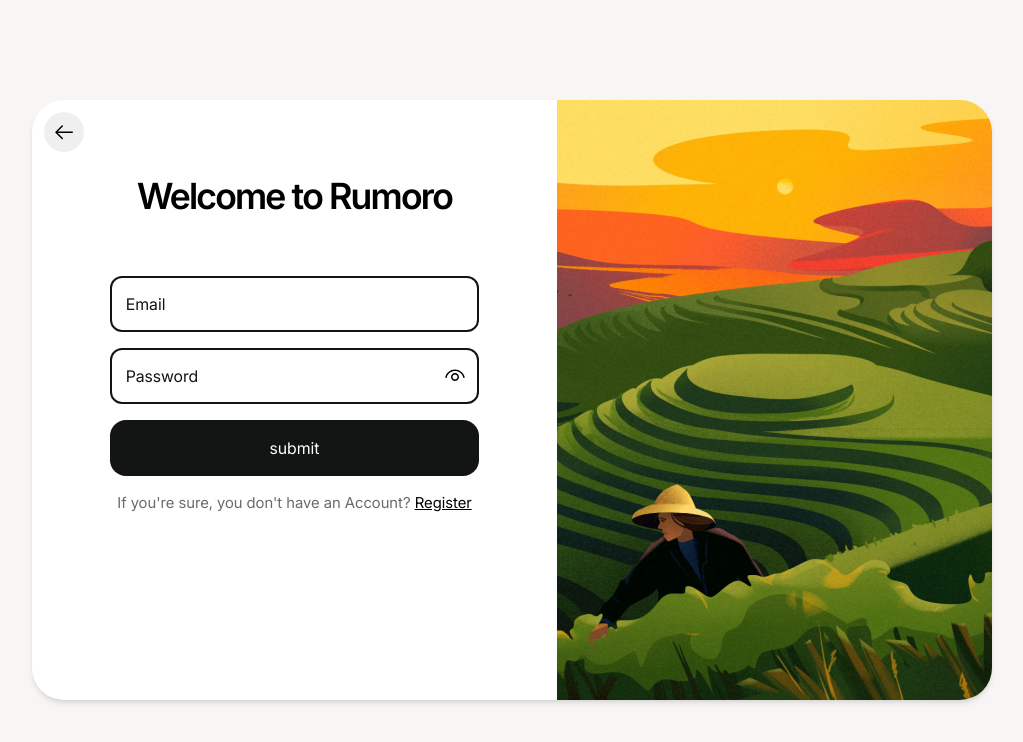
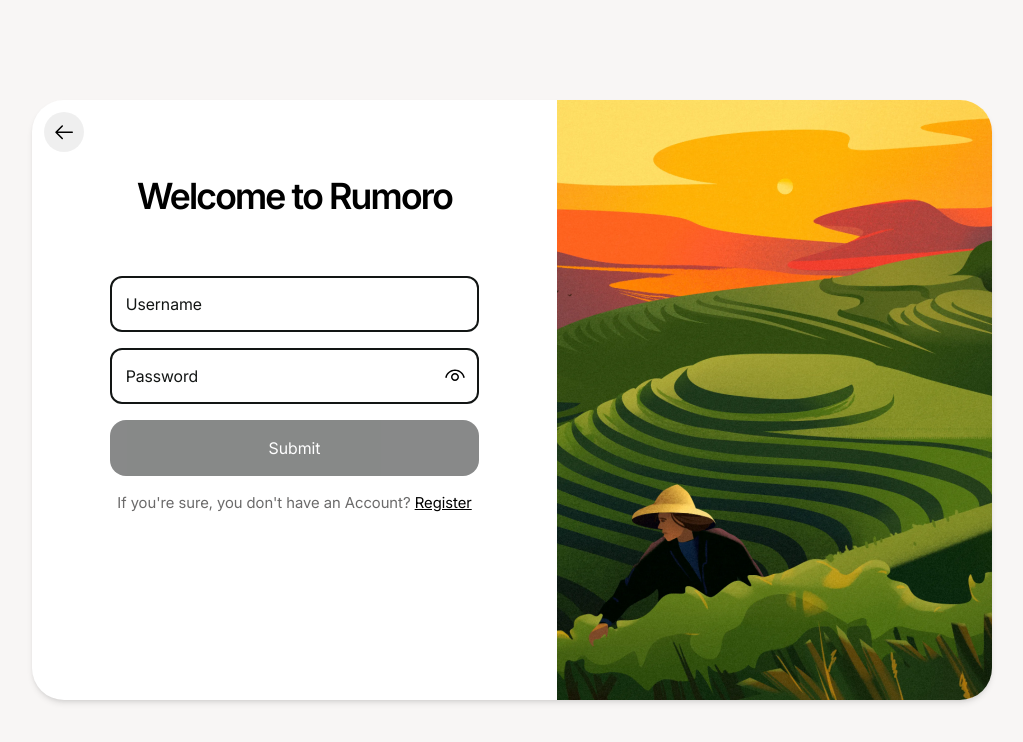
Before and after one commit to thinakaranmanokaran/Testimonials, a React (Vite) app in the folder client/: page /register in a window 1280 px wide. Both pictures are taken after a click on the element "SignIn". Shown: the top 742 px of the page, without its empty margins (128-1151 px from the left). Built offline with nearby package versions, Linux system fonts and the light colour scheme; no server answers.

Commit message:
Logic sas

```diff
--- a/client/src/components/global/Button.jsx
+++ b/client/src/components/global/Button.jsx
@@ -1,12 +1,43 @@
-import React from 'react'
+import React, { useState } from 'react';
 
-const Button = ({ text="submit", className, onClick }) => {
+const Button = ({
+    text = "Submit",
+    className,
+    onClick,
+    loading = false,
+    inputValue = "",
+    validate = false,
+    minLength = 6,
+}) => {
+    const [isLoading, setIsLoading] = useState(false);
+    const isInvalid = validate && inputValue.trim().length < minLength;
+    const isDisabled = !inputValue.trim() || isInvalid || loading;
+
+    const handleClick = () => {
+        if (isDisabled || loading || isLoading) return;
+
+        setIsLoading(true);
+        setTimeout(() => {
+            setIsLoading(false);
+            if (onClick) onClick();
+        }, 5000);
+    };
+
     return (
-        <button className={`bg-bgdark text-white w-full h-14 cursor-pointer  rounded-2xl  flex justify-center items-center  ${className}`} onClick={onClick} >
-            <span>{text}</span>
-            {/* <span className='w-6 h-6 border-[#ffffff60] border-t-white border-[3px] animate-spin  rounded-full ' ></span> */}
+        <button
+            className={`bg-bgdark text-white h-14 rounded-2xl w-full flex justify-center items-center gap-2
+                ${isDisabled ? "cursor-not-allowed opacity-50" : "cursor-pointer"}
+                ${className}`}
+            onClick={isDisabled ? null : onClick}
+            disabled={isDisabled}
+        >
+            {loading ? (
+                <span className='w-6 h-6 border-[#ffffff60] border-t-white border-[3px] animate-spin rounded-full'></span>
+            ) : (
+                <span>{text}</span>
+            )}
         </button>
-    )
-}
+    );
+};
 
-export default Button
+export default Button;
--- a/client/src/components/global/InputBox.jsx
+++ b/client/src/components/global/InputBox.jsx
@@ -1,7 +1,16 @@
-import React, { useState } from 'react';
+import React, { useState, useEffect } from 'react';
 import { VscEye, VscEyeClosed } from "react-icons/vsc";
 
-const InputBox = ({ type = "text", label = "name", showPassword = "no", value, onChange, setValue }) => {
+const InputBox = ({
+    type = "text",
+    label = "name",
+    showPassword = "no",
+    value,
+    onChange,
+    setValue,
+    error, setError,
+    validate = "no"
+}) => {
     const [isPasswordVisible, setIsPasswordVisible] = useState(false);
 
     const togglePasswordVisibility = () => {
@@ -10,21 +19,31 @@
 
     const inputType = type === 'password' && isPasswordVisible ? 'text' : type;
 
+    useEffect(() => {
+        if (validate === "yes") {
+            if (value && value.length < 6) {
+                setError("Minimum 6 characters required");
+            } else {
+                setError("");
+            }
+        }
+    }, [value, validate]);
+
     return (
         <div className="relative w-full">
             <input
                 type={inputType}
                 value={value}
                 onChange={onChange || ((e) => setValue && setValue(e.target.value))}
-                className={`peer p-3 pt-4 border-2 border-bgdark rounded-xl w-full placeholder-transparent focus:outline-none ${type === "password" || isPasswordVisible ? "pr-10" : "pr-3"
+                className={`peer p-3 pt-4 border-2 ${error ? "border-red-400" : "border-bgdark"} rounded-xl w-full placeholder-transparent focus:outline-none ${type === "password" || isPasswordVisible ? "pr-10" : "pr-3"
                     }`}
             />
             <label
-                className={`absolute left-3 transition-all duration-300 bg-white px-1 text-bgdark pointer-events-none
-            ${value ? '-top-1.5 text-sm' : 'top-1/2 -translate-y-1/2 text-base'}
-            peer-focus:-top-1.5 peer-focus:text-sm peer-focus:-translate-y-0`}
+                className={`absolute left-3 transition-all duration-300 bg-white px-1 ${error ? "text-red-400" : "text-bgdark"} pointer-events-none
+                ${value ? '-top-1.5 text-sm' : 'top-1/2 -translate-y-1/2 text-base'}
+                peer-focus:-top-1.5 peer-focus:text-sm peer-focus:-translate-y-0`}
             >
-                {label}
+                {error ? error : label}
             </label>
 
             {showPassword === 'yes' && (
--- a/client/src/pages/public/Register.jsx
+++ b/client/src/pages/public/Register.jsx
@@ -36,8 +36,6 @@
         setGoToRegister(false);
         setGoToSignin(false);
     };
-
-
 
     const RegisterForm = () => {
         const [name, setName] = useState('');
@@ -110,13 +108,15 @@
         );
     };
 
-
     const VerificationForm = () => {
         const [identifier, setIdentifier] = useState('');
         const [result, setResult] = useState(null);
         const [loading, setLoading] = useState(false);
         const [errorMsg, setErrorMsg] = useState('');
         const [value, setValue] = useState('');
+        const [validate, setValidate] = useState('yes');
+
+        // const isDisabled = // if input empty and input is invalid and button is loading
 
         const handleCheck = async () => {
             if (!identifier.trim()) {
@@ -130,18 +130,17 @@
             setResult(null);
 
             try {
-                const res = await axios.post(`${API_URL}/api/public/identifier`, {
-                    identifier
-                });
+                const res = await axios.post(`${API_URL}/api/public/identifier`, { identifier });
 
                 if (res.data.exists) {
                     setResult({ found: true, user: res.data.user });
-                    setVerifiedUsername(res.data.user.username || identifier); // set verified username
-                    handleOpenSignin(); // 👉 go to SignIn form
+                    setVerifiedUsername(res.data.user.username || identifier);
+                    handleOpenSignin(); // go to SignIn form
                 } else {
                     setResult({ found: false });
-                    setIdentifier(identifier); // pass value to register form
-                    setGoToRegister(true); // 👉 go to Register form
+                    setErrorMsg('No account found with this username or email.');
+                    setIdentifier(identifier);
+                    setGoToRegister(true); // go to Register form
                 }
             } catch (error) {
                 console.error('Error identifying user:', error);
@@ -155,21 +154,24 @@
             <div className="space-y-4 w-3/4">
                 <InputBox
                     type="text"
-                    label="Username or Email"
+                    label={errorMsg || "Username or Email"}
+                    error={errorMsg} setError={setErrorMsg}
                     value={value}
+                    validate={validate}
                     setValue={(val) => {
                         setValue(val);
                         setIdentifier(val);
                     }}
                 />
 
-                <Button onClick={handleCheck} disabled={loading} className="w-full">
-                    {loading ? 'Checking...' : 'Check Account'}
-                </Button>
+                <Button
+                    onClick={handleCheck}
+                    loading={loading}
+                    inputValue={value}
+                    validate={validate === 'yes'}
+                    className="w-full"
+                />
 
-                {errorMsg && (
-                    <p className="text-red-500 text-sm text-center">{errorMsg}</p>
-                )}
 
                 <h4 className="text-base text-center mb-5 tracking-tight">
                     To verify that your account exists.
@@ -183,11 +185,9 @@
                         Register
                     </span>
                 </div>
-
             </div>
         );
     };
-
 
     const SignInForm = () => {
         const [username, setUsername] = useState(verifiedUsername || '');
@@ -232,24 +232,20 @@
             <div className='space-y-4 w-3/4'>
                 <InputBox
                     type='text'
-                    label='Email'
+                    label='Username'
                     value={username}
                     setValue={setUsername}
                 />
                 <InputBox
                     type='password'
                     showPassword='yes'
-                    label='Password'
-                    value={password}
+                    label={errorMsg || 'Password'}
+                    value={password} error={errorMsg}
                     setValue={setPassword}
                 />
                 <Button onClick={handleSignIn} disabled={loading} className='w-full'>
                     {loading ? 'Signing in...' : 'Sign In'}
                 </Button>
-
-                {errorMsg && (
-                    <p className='text-red-500 text-sm text-center'>{errorMsg}</p>
-                )}
 
                 <div className='space-x-1 text-[15px] flex justify-center mt-3'>
                     <span className='text-textgrey opacity-75'>If you're sure, you don't have an Account?</span>
@@ -258,8 +254,6 @@
             </div>
         );
     };
-
-
 
     const InitialOptions = () => {
         return (
@@ -297,8 +291,6 @@
         return null;
     };
 
-
-
     return (
         <div className='bg-bggrey h-full w-full min-h-screen' >
             <div className='flex justify-center items-center h-screen w-full  ' >
```
